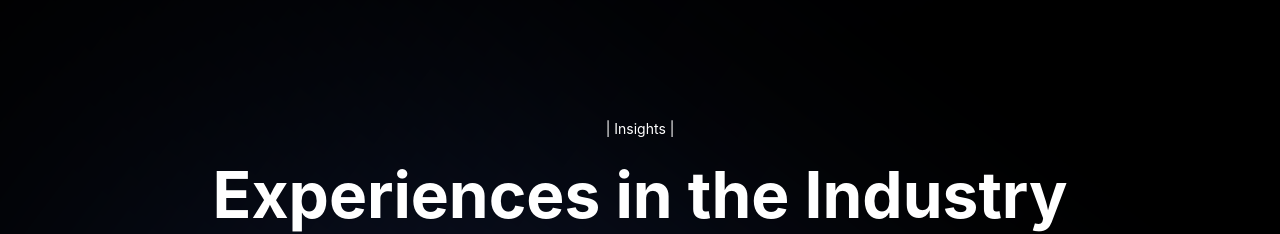
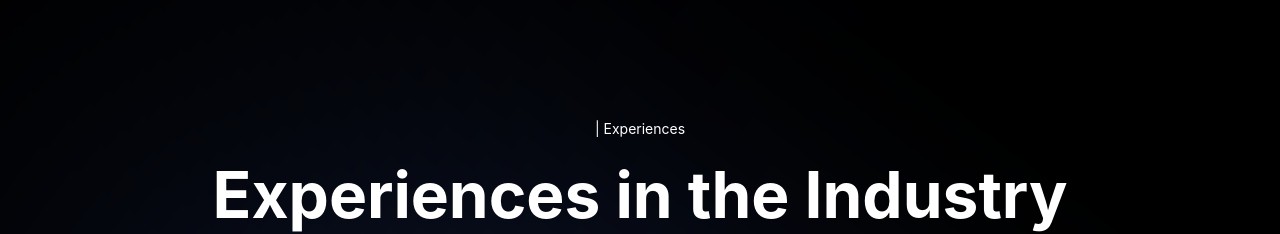
Before and after one commit to joeseffdl/Metaverse-Clone-Page, a Next.js app: page / in a window 1280 px wide. Shown: the part 3160-3394 px from the top of the page. Built offline with nearby package versions, Linux system fonts and the light colour scheme.

Commit message:
Minor update to experiences section

```diff
--- a/constants/index.js
+++ b/constants/index.js
@@ -52,7 +52,7 @@ export const newFeatures = [
   },
 ];
 
-export const insights = [
+export const experiences = [
   {
     imgUrl: "/planet-06.png",
     title: "Full Stack Developer",
--- a/sections/Experiences.tsx
+++ b/sections/Experiences.tsx
@@ -1,7 +1,7 @@
 import { motion } from "framer-motion"
 import { ExperienceCard, TitleText, TypingText } from "../components"
 import { staggerContainer } from "../utils/motion"
-import { insights } from "../constants"
+import { experiences } from "../constants"
 
 const Experiences = () => (
   <section className={`sm:p-16 xs:p-8 px-6 py-12 relative z-10`}>
@@ -12,13 +12,13 @@ const Experiences = () => (
       viewport={{ once: false, amount: 0.25 }}
       className={`2xl:max-w-[1280px] w-full mx-auto flex flex-col`}
     >
-      <TypingText title="| Insights |" textStyles="text-center" />
+      <TypingText title="| Experiences" textStyles="text-center" />
       <TitleText title="Experiences in the Industry" textStyles="text-center" />
       <div className="mt-[50px] flex flex-col gap-[30px]">
-        {insights.map((insight, index) => (
+        {experiences.map((experience, index) => (
           <ExperienceCard
-            key={`insight-${index}`}
-            {...insight}
+            key={`exp-${index}`}
+            {...experience}
             index={index + 1}
           />
         ))}
```
